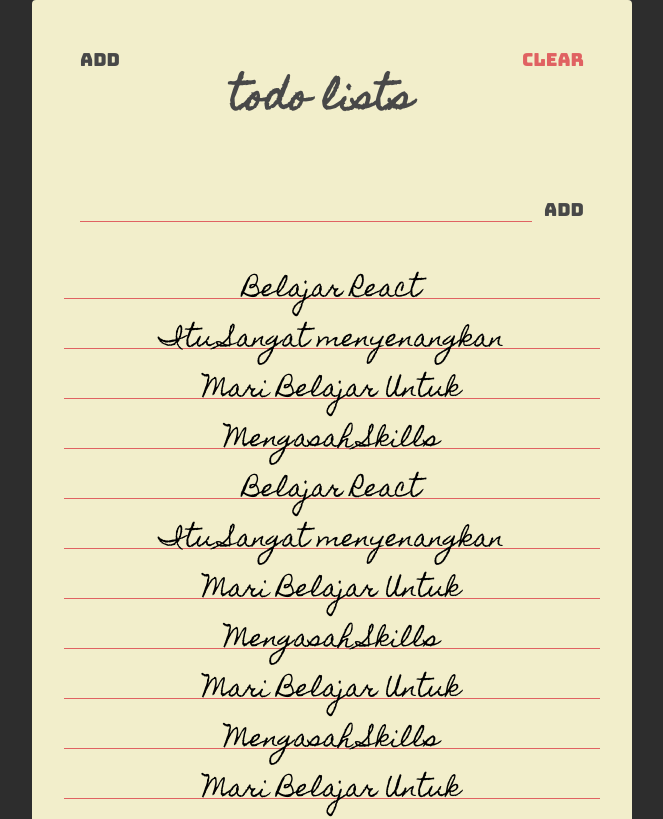
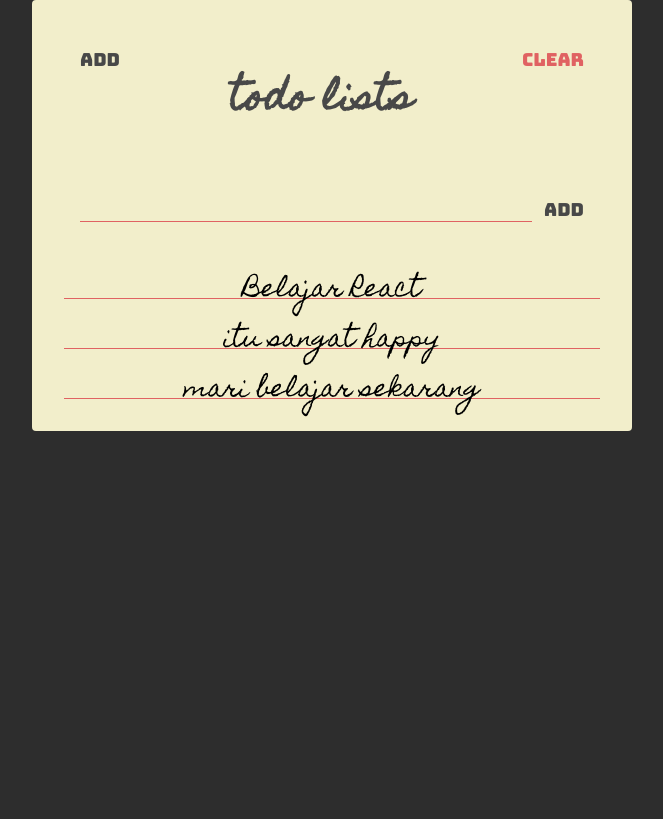
Before and after one commit to Pandoedo/React-TodoList, a React (Create React App) app: page / in a window 1280 px wide. Shown: the top 819 px of the page, without its empty margins (308-971 px from the left). Built offline with nearby package versions, Linux system fonts and the light colour scheme.

Commit message:
merefactor todos dan todolist component

```diff
--- a/src/components/Todos.jsx
+++ b/src/components/Todos.jsx
@@ -1,94 +1,8 @@
 import React from "react";
+import PropTypes from "prop-types";
 import Todo from "./Todo";
 
-const Todos = () => {
-  const todos = [
-    {
-      text: "Belajar React"
-    },
-    {
-      text: "Itu Sangat menyenangkan"
-    },
-    {
-      text: "Mari Belajar Untuk"
-    },
-    {
-      text: "Mengasah Skills"
-    },
-    {
-      text: "Belajar React"
-    },
-    {
-      text: "Itu Sangat menyenangkan"
-    },
-    {
-      text: "Mari Belajar Untuk"
-    },
-    {
-      text: "Mengasah Skills"
-    },
-    {
-      text: "Mari Belajar Untuk"
-    },
-    {
-      text: "Mengasah Skills"
-    },
-    {
-      text: "Mari Belajar Untuk"
-    },
-    {
-      text: "Mengasah Skills"
-    },
-    {
-      text: "Mari Belajar Untuk"
-    },
-    {
-      text: "Mengasah Skills"
-    },
-    {
-      text: "Belajar React"
-    },
-    {
-      text: "Itu Sangat menyenangkan"
-    },
-    {
-      text: "Mari Belajar Untuk"
-    },
-    {
-      text: "Mengasah Skills"
-    },
-    {
-      text: "Belajar React"
-    },
-    {
-      text: "Itu Sangat menyenangkan"
-    },
-    {
-      text: "Mari Belajar Untuk"
-    },
-    {
-      text: "Mengasah Skills"
-    },
-    {
-      text: "Mari Belajar Untuk"
-    },
-    {
-      text: "Mengasah Skills"
-    },
-    {
-      text: "Mari Belajar Untuk"
-    },
-    {
-      text: "Mengasah Skills"
-    },
-    {
-      text: "Mari Belajar Untuk"
-    },
-    {
-      text: "Mengasah Skills"
-    }
-  ];
-
+const Todos = ({ todos }) => {
   return (
     <section className="todos">
       {todos.map((todo) => {
@@ -98,4 +12,12 @@
   );
 };
 
+Todos.PropTypes = {
+  todos: PropTypes.arrayOf(
+    PropTypes.shape({
+      text: PropTypes.string
+    })
+  )
+};
+
 export default Todos;
--- a/src/pages/TodoList.jsx
+++ b/src/pages/TodoList.jsx
@@ -1,4 +1,4 @@
-import React from "react";
+import React, { useState } from "react";
 
 import Paper from "../components/Paper";
 import Header from "../components/Header";
@@ -6,11 +6,16 @@
 import Todos from "../components/Todos";
 
 const TodoList = () => {
+  const [todos, setTodos] = useState([
+    { text: "Belajar React" },
+    { text: "itu sangat happy" },
+    { text: "mari belajar sekarang" }
+  ]);
   return [
     <Paper>
       <Header />
       <TodoForm />
-      <Todos />
+      <Todos todos={todos} />
     </Paper>
   ];
 };
```
